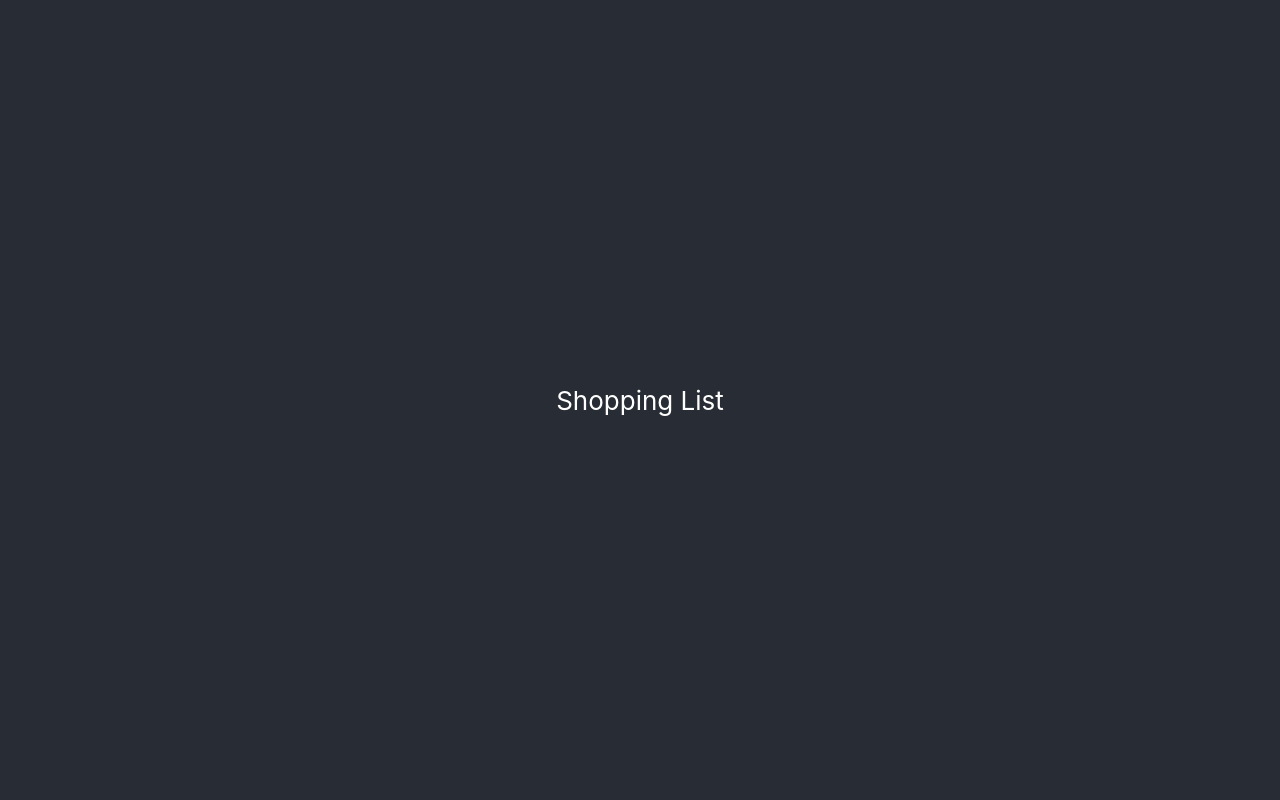
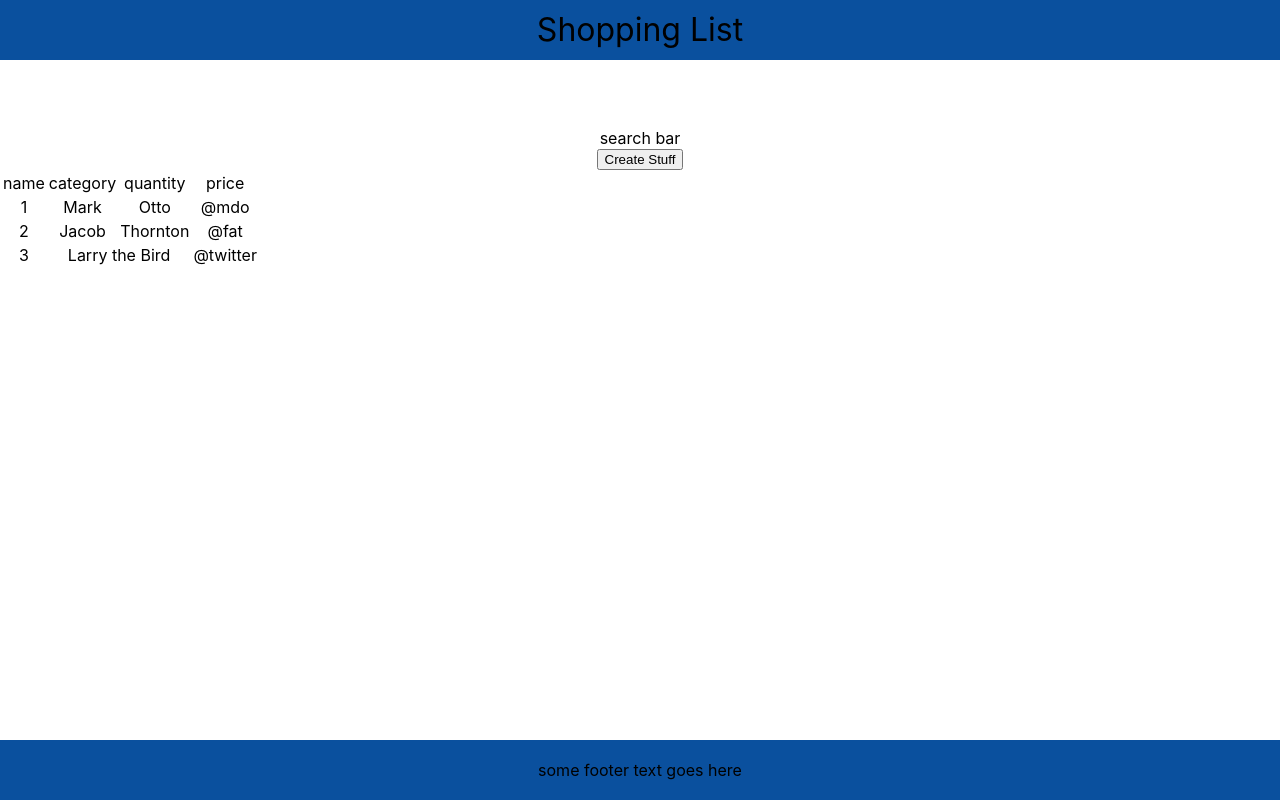
Before and after one commit to Spazcool/riceReactDemo, a React (Create React App) app: page / in a window 1280 px wide. Shown: the top 800 px of the page. Built offline with nearby package versions, Linux system fonts and the light colour scheme.

Commit message:
pretty up header and footer, dynamically title header row of table with data from app.js

```diff
--- a/src/App.css
+++ b/src/App.css
@@ -1,38 +1,55 @@
+html, body{
+  overflow-x: hidden;
+}
+
 .App {
+  max-height: 100vh;
   text-align: center;
 }
 
-.App-logo {
-  height: 40vmin;
-  pointer-events: none;
+.App-header {
+  z-index: 1;
+  font-size: 2rem;
+  position: fixed;
+  top: 0;
+  width: 100vw;
+  height: 60px;
+  line-height: 60px;
+  text-align: center;
+  background-color: #0A509E;
 }
 
-@media (prefers-reduced-motion: no-preference) {
-  .App-logo {
-    animation: App-logo-spin infinite 20s linear;
+
+.search{
+  width: 63%;
+  padding:0;
+  margin-left: auto;
+  margin-right: auto;
+}
+
+@media only screen and (max-width: 700px) {
+  .search{
+    width: 100%;
   }
 }
 
-.App-header {
-  background-color: #282c34;
-  min-height: 100vh;
-  display: flex;
-  flex-direction: column;
-  align-items: center;
-  justify-content: center;
-  font-size: calc(10px + 2vmin);
-  color: white;
+.wrapper{
+  margin-top: 8em;
+  overflow: auto;
+  padding-bottom: 5em;
 }
 
-.App-link {
-  color: #61dafb;
+.highlighted{
+  font-weight: bold;
+  color: #08E4AB;
 }
 
-@keyframes App-logo-spin {
-  from {
-    transform: rotate(0deg);
-  }
-  to {
-    transform: rotate(360deg);
-  }
+.footer {
+  position: fixed;
+  bottom: 0;
+  width: 100%;
+  height: 60px; /* Set the fixed height of the footer here */
+  line-height: 60px; /* Vertically center the text there */
+  text-align: center;
+  background-color: #0A509E;
 }
--- a/src/components/Footer.js
+++ b/src/components/Footer.js
@@ -6,15 +6,13 @@ import '../App.css';
 
 function Footer(){
   return(
-    <Container fluid className="App-header">
-      <Row className="mb-2">
-        <Col >
-          <nav >
-            <span>Footer</span>
-          </nav>
-        </Col>
-      </Row>
-    </Container>
+    <footer className="footer">
+      <div className="container">
+        <span className="text-muted">
+          some footer text goes here
+        </span>
+      </div>
+    </footer>
   )
 }
 
--- a/src/components/List.js
+++ b/src/components/List.js
@@ -1,18 +1,27 @@
 
 import React from 'react';
-import Table from 'react-bootstrap/Table'
+import Table from 'react-bootstrap/Table';
 import '../App.css';
 
-function List(){
+function List(props){
+
+  const createRow = (datum, index, term) => {
+    const att = Object.keys(datum);
+    const cells = att.map((cell) => (
+      <td key={`${cell}-cell-${index}`}>{datum[cell] === undefined ? 'X' : datum[cell]}</td>
+    ));
+
+    return (
+      <tr>
+        {cells}
+      </tr>
+    )
+  }
+
   return(
     <Table striped bordered hover>
       <thead>
-        <tr>
-          <th>#</th>
-          <th>First Name</th>
-          <th>Last Name</th>
-          <th>Username</th>
-        </tr>
+        {createRow(Object.keys(props.data[0]))}
       </thead>
       <tbody>
         <tr>
```
Also changed, not shown: 1 other file (tests, documents, lock files or other folders).
